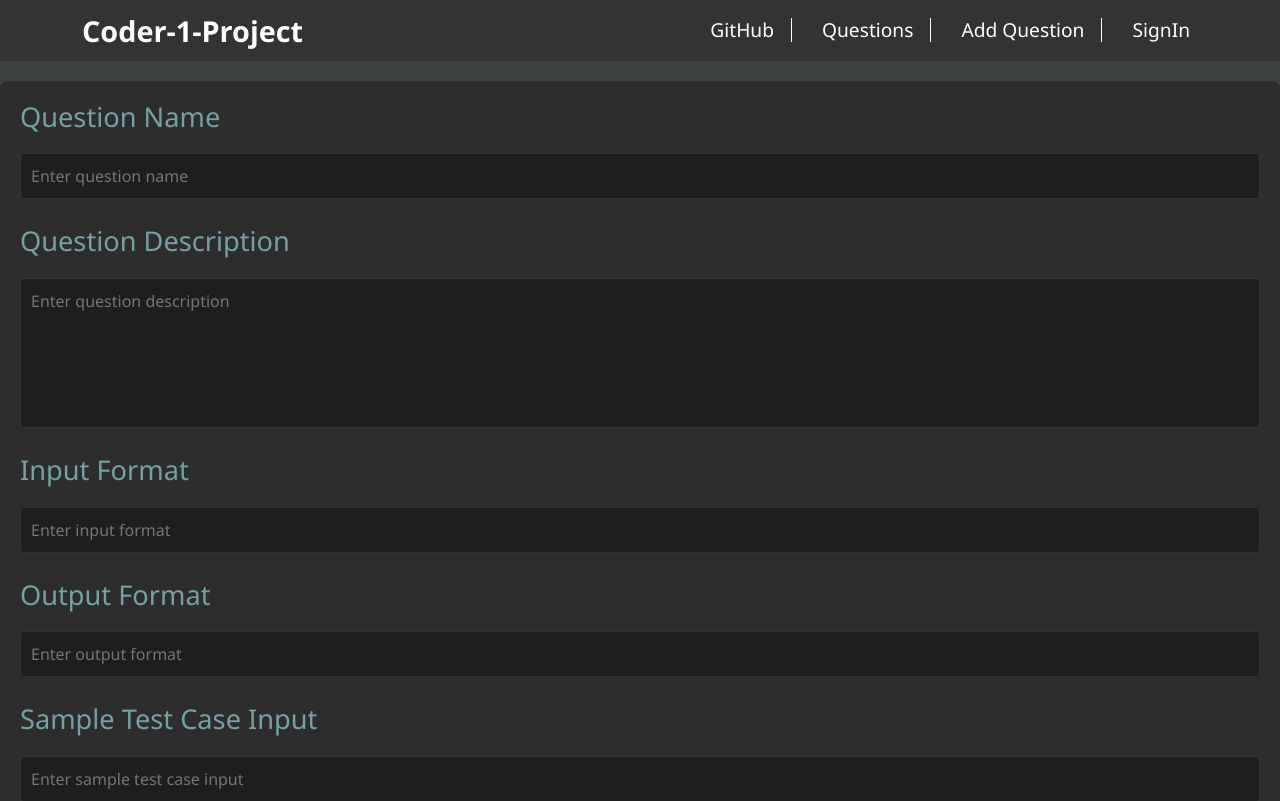
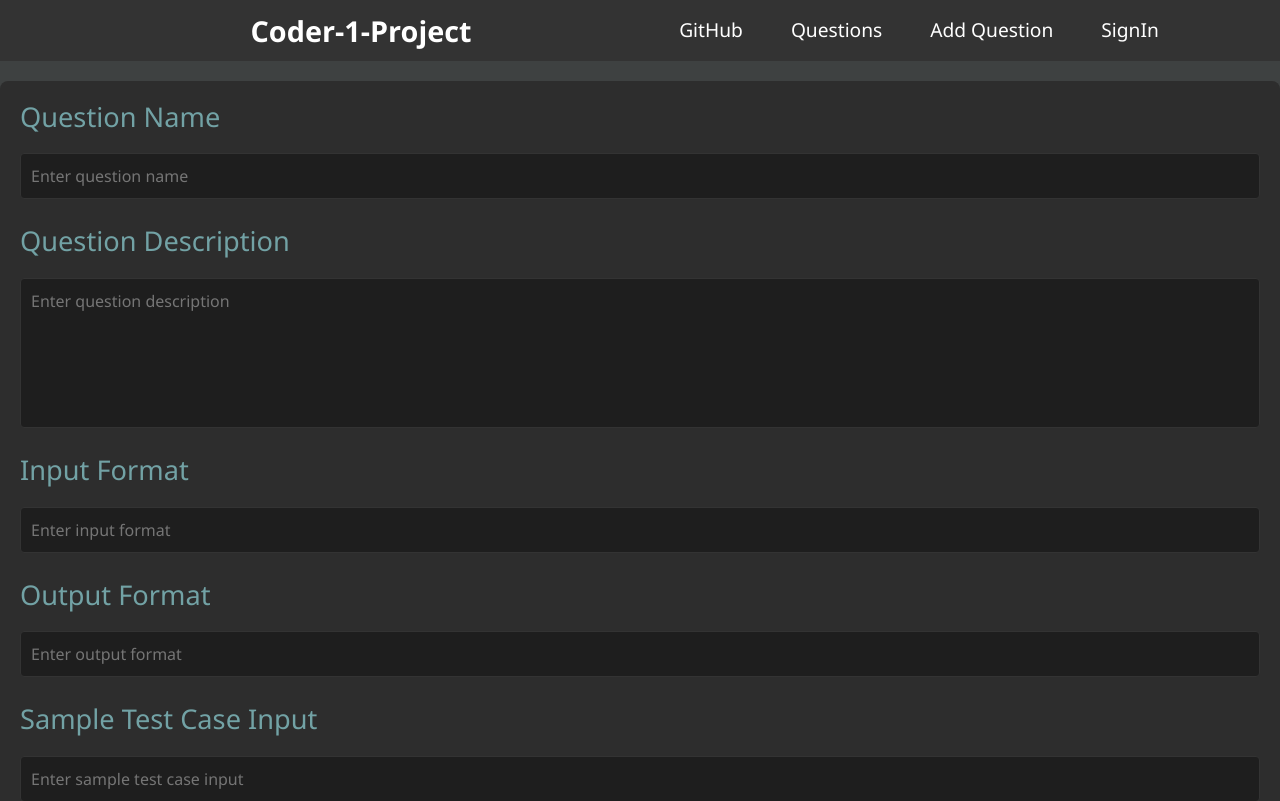
Before and after one commit to coder-Ace77/coder-1-website-project-front-end, a React (Create React App) app: page /add_question in a window 1280 px wide. Shown: the top 801 px of the page. Built offline with nearby package versions, Linux system fonts and the light colour scheme; no server answers.

Commit message:
fix: navbar

```diff
--- a/src/components/css/NavBar.css
+++ b/src/components/css/NavBar.css
@@ -1,4 +1,3 @@
-/* Basic styling */
 .navbar {
     display: flex;
     justify-content: space-between;
@@ -17,14 +16,18 @@
 .brand {
     color: white;
     text-decoration: none;
-    font-size: 1.8rem; /* Improved font size */
+    font-size: 1.8rem;
     font-weight: bold;
+    flex: 1;
+    text-align: center;
 }
 
-/* Links styling */
 .links {
     display: flex;
     gap: 1rem;
+    justify-content: center;
+    flex: 1;
+    align-items: center;
 }
 
 .links a {
@@ -32,17 +35,16 @@
     text-decoration: none;
     padding: 0.5rem;
     font-size: 1.2rem; /* Improve font size */
-    position: relative;
 }
 
-/* Add lines between options */
+/* Remove lines between options */
 .links a:not(:last-child)::after {
     content: '';
     position: absolute;
     right: -0.6rem;
     height: 1.5rem;
-    width: 1px;
-    background-color: white;
+    width: 0; /* Set width to 0 to remove lines */
+    background-color: transparent; /* Make background transparent */
     top: 50%;
     transform: translateY(-50%);
 }
@@ -105,14 +107,14 @@
         display: block;
     }
 
-    .logout-button{
+    .logout-button {
         border-radius: 5px;
-        width:150px;
+        width: 150px;
     }
 
-    .username{
+    .username {
         font-weight: bold;
-        text-decoration:wavy;
+        text-decoration: wavy;
     }
 
     /* Adjust order and visibility for small screens */
@@ -156,6 +158,7 @@
     .links {
         display: flex;
         gap: 2rem;
+        justify-content: center; /* Center-align the items on larger screens */
     }
 
     /* Keep order the same as before on large screens */
```
